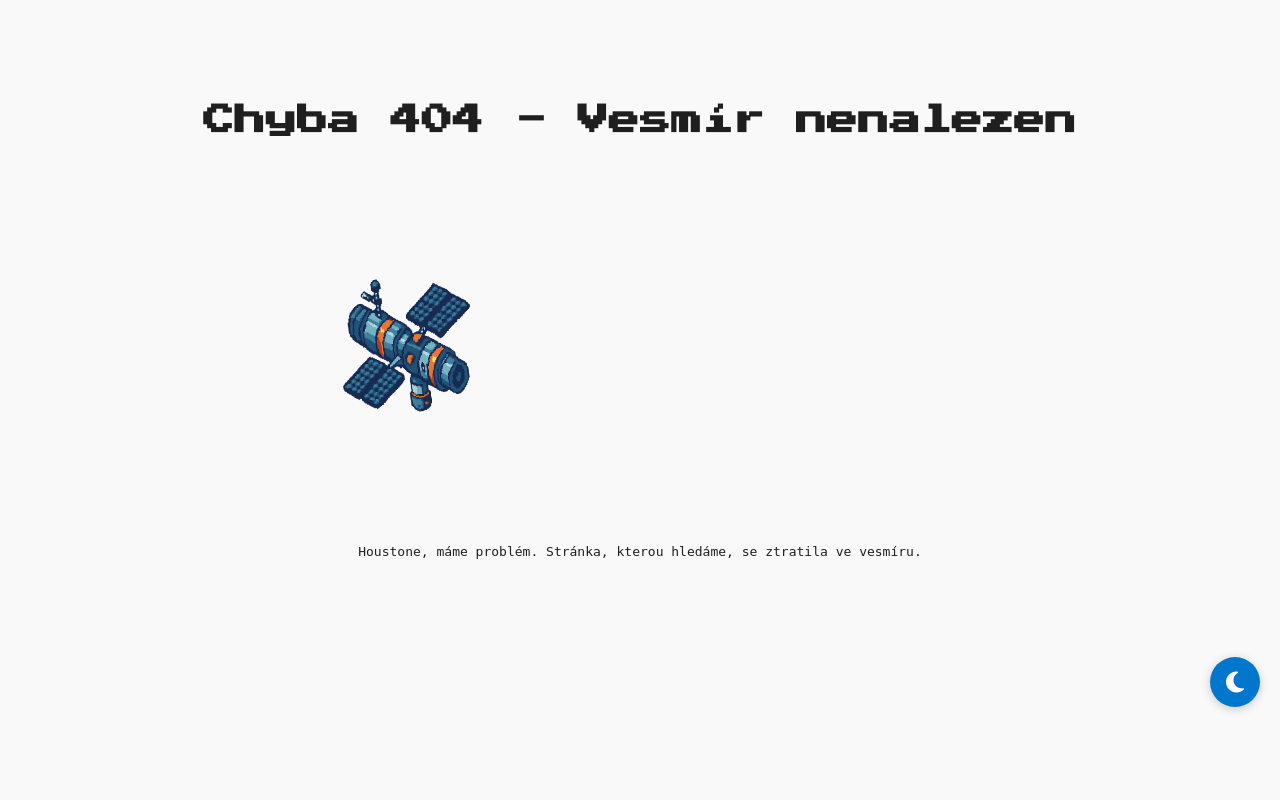
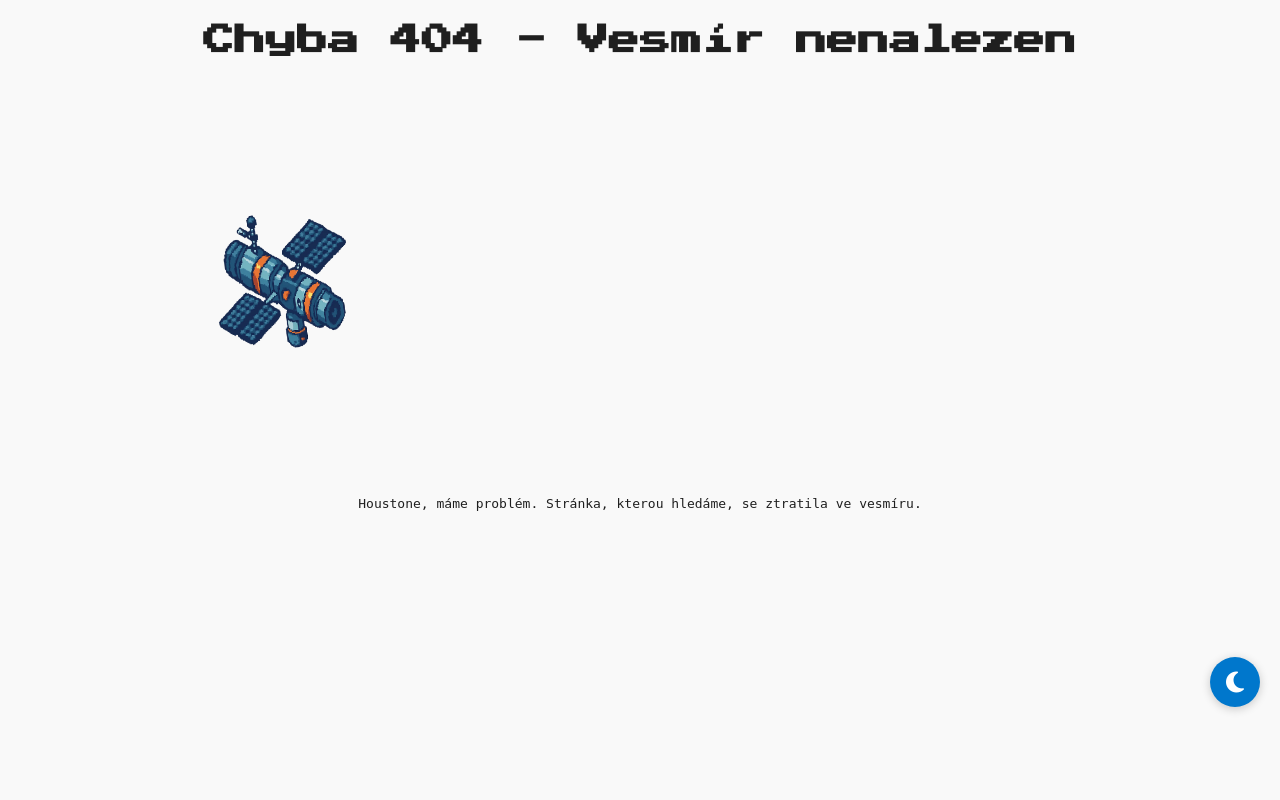
Before and after one commit to Thebys/base48, a PHP site: page /404.html in a window 1280 px wide. Shown: the part 73-873 px from the top of the page. After the commit the page ends 785 px from the top, so only its background shows below. Run offline with PHP 8.4, Linux system fonts and the light colour scheme.

Commit message:
Refactor 404 error page layout and styles, improve content structure, and enhance button placement for better user experience.

```diff
--- a/404.html
+++ b/404.html
@@ -16,7 +16,6 @@
             flex-direction: column;
             justify-content: center;
             align-items: center;
-            min-height: 80vh;
             text-align: center;
             padding: 1rem;
             max-width: 90vw;
@@ -43,8 +42,6 @@
             height: 300px;
             margin: 2rem 0;
             overflow: visible;
-            left: 50%;
-            transform: translateX(-25%);
             opacity: 1;
         }
 
@@ -66,41 +63,49 @@
                 transform: scale(0.8) rotate(-15deg);
                 opacity: 0;
             }
+
             4% {
                 opacity: 1;
                 transform: scale(0.8) rotate(-12deg);
                 left: 10vw;
             }
+
             20% {
                 left: 30vw;
                 top: 70px;
                 transform: scale(1.2) rotate(0deg);
             }
+
             35% {
                 left: 55vw;
                 top: 110px;
                 transform: scale(2.0) rotate(5deg);
             }
+
             50% {
                 left: 75vw;
                 top: 150px;
                 transform: scale(3) rotate(0deg);
             }
+
             65% {
                 left: 95vw;
                 top: 110px;
                 transform: scale(2.0) rotate(-5deg);
             }
+
             80% {
                 left: 120vw;
                 top: 70px;
                 transform: scale(1.2) rotate(0deg);
             }
+
             96% {
                 opacity: 1;
                 transform: scale(0.8) rotate(12deg);
                 left: 140vw;
             }
+
             100% {
                 left: 150vw;
                 top: 50px;
@@ -126,6 +131,7 @@
                 width: 0;
                 opacity: 1;
             }
+
             100% {
                 width: 100%;
                 opacity: 1;
@@ -133,8 +139,15 @@
         }
 
         @keyframes blink-caret {
-            from, to { border-color: transparent }
-            50% { border-color: var(--accent-color) }
+
+            from,
+            to {
+                border-color: transparent
+            }
+
+            50% {
+                border-color: var(--accent-color)
+            }
         }
 
         .home-link {
@@ -144,8 +157,13 @@
         }
 
         @keyframes fadeIn {
-            from { opacity: 0; }
-            to { opacity: 1; }
+            from {
+                opacity: 0;
+            }
+
+            to {
+                opacity: 1;
+            }
         }
 
         @media (max-width: 600px) {
@@ -197,14 +215,18 @@
         <i class="fas fa-moon"></i>
     </button>
 
-    <div class="content-wrapper">
-        <main>
+        <div class="content-wrapper">
+
             <div class="error-container">
                 <h1 class="error-title">Chyba 404 - Vesmír nenalezen</h1>
 
-                <div class="satellite-container">
-                    <img src="img/satellite_pixel_1.webp" alt="Satellite" class="error-satellite" id="error-satellite">
-                </div>
+            </div>
+        </div>
+        <div class="satellite-container">
+            <img src="img/satellite_pixel_1.webp" alt="Satellite" class="error-satellite" id="error-satellite">
+        </div>
+        <div class="content-wrapper">
+            <div class="error-container">
 
                 <p class="typing-text">Houstone, máme problém. Stránka, kterou hledáme, se ztratila ve vesmíru.</p>
 
@@ -214,13 +236,14 @@
                     </a>
                 </div>
             </div>
-        </main>
-    </div>
+
+        </div>
 
     <div class="satellite-popup" id="satellite-popup">
         <span class="close-popup">&times;</span>
         <h3>Cíl nenalezen!</h3>
-        <p>Náš satelit zachytil signál s&nbsp;požadavkem, ale&nbsp;hledaný cíl se&nbsp;nepodařilo lokalizovat. Zdravím pozemšťany, hack the planet! Přepínám.</p>
+        <p>Náš satelit zachytil signál s&nbsp;požadavkem, ale&nbsp;hledaný cíl se&nbsp;nepodařilo lokalizovat. Zdravím
+            pozemšťany, hack the planet! Přepínám.</p>
     </div>
 
     <footer style="display: none;">
@@ -235,7 +258,7 @@
     </footer>
 
     <script>
-        document.addEventListener('DOMContentLoaded', function() {
+        document.addEventListener('DOMContentLoaded', function () {
             // Show JS-only elements
             document.querySelectorAll('.js-only').forEach(el => {
                 el.style.display = 'flex';
@@ -272,7 +295,7 @@
             }
 
             // Toggle theme when button is clicked
-            themeToggle.addEventListener('click', function() {
+            themeToggle.addEventListener('click', function () {
                 const currentTheme = document.documentElement.getAttribute('data-theme') || 'light';
 
                 if (currentTheme === 'light') {
@@ -298,7 +321,7 @@
                 // Add a visible indicator that satellite is clickable
                 satellite.title = "Klikni pro informaci";
 
-                satellite.addEventListener('click', function(e) {
+                satellite.addEventListener('click', function (e) {
                     satellite.style.animationPlayState = 'paused';
                     satellitePopup.classList.add('show');
 
@@ -306,20 +329,20 @@
                     const satelliteRect = satellite.getBoundingClientRect();
                     satellitePopup.style.position = 'absolute';
                     satellitePopup.style.top = (window.scrollY + satelliteRect.bottom) + 'px';
-                    satellitePopup.style.left = (window.scrollX + satelliteRect.left + satelliteRect.width/2) + 'px';
+                    satellitePopup.style.left = (window.scrollX + satelliteRect.left + satelliteRect.width / 2) + 'px';
 
                     e.stopPropagation();
                 });
 
                 // Close popup when close button is clicked
-                closePopup.addEventListener('click', function(e) {
+                closePopup.addEventListener('click', function (e) {
                     satellitePopup.classList.remove('show');
                     satellite.style.animationPlayState = 'running';
                     e.stopPropagation();
                 });
 
                 // Close popup when clicking anywhere else
-                document.addEventListener('click', function(e) {
+                document.addEventListener('click', function (e) {
                     if (satellitePopup.classList.contains('show') &&
                         !satellitePopup.contains(e.target) &&
                         e.target !== satellite) {
@@ -329,7 +352,7 @@
                 });
 
                 // Close popup when ESC key is pressed
-                document.addEventListener('keydown', function(e) {
+                document.addEventListener('keydown', function (e) {
                     if (e.key === 'Escape' && satellitePopup.classList.contains('show')) {
                         satellitePopup.classList.remove('show');
                         satellite.style.animationPlayState = 'running';
--- a/css/base.css
+++ b/css/base.css
@@ -29,9 +29,7 @@ img{
 }
 
 .content-wrapper {
-    min-height: 100vh;
     width: 100%;
-    padding-top: 20px;
     position: relative;
     z-index: 1;
     background-color: var(--background-color);
--- a/css/layout.css
+++ b/css/layout.css
@@ -81,7 +81,7 @@ nav ul li a:hover {
 main {
     width: var(--site-width);
     margin: 0 auto;
-    padding: 60px 20px 40px;
+    padding: 20px;
     overflow-x: hidden;
 }
 
--- a/css/responsive.css
+++ b/css/responsive.css
@@ -107,11 +107,6 @@
         top: -30px;
     }
 
-    #herobox {
-        margin-top: 40px;
-        /* Less margin on mobile */
-    }
-
     .roof-container {
         padding: 0 10px;
     }
```
Also changed, not shown: index.html (+6 -5 lines).
